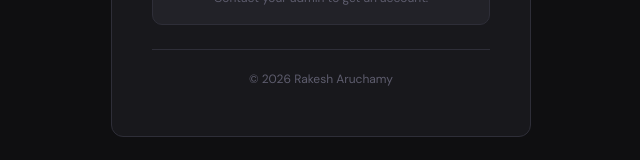
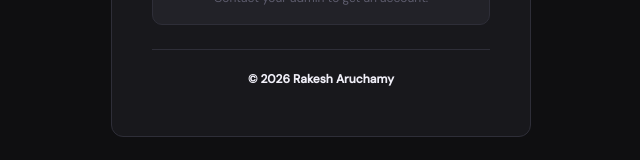
Before and after one commit to rakesharuchamy/Techsupport_Activity, a React (Vite) app: page /#/login in a window 1280 px wide. Shown: the part 592-752 px from the top of the page, without its empty margins (319-959 px from the left). Built offline with nearby package versions, Linux system fonts and the light colour scheme; no server answers; the HTML template or start-up script is replaced by a standard one.

Commit message:
Copyright tag Update

```diff
--- a/src/components/AppLayout.jsx
+++ b/src/components/AppLayout.jsx
@@ -68,7 +68,7 @@ export default function AppLayout() {
 
         {/* Branding */}
         <div style={{ padding: '12px 20px', borderTop: '1px solid var(--border)', textAlign: 'center' }}>
-          <p style={{ fontSize: 11, color: 'var(--text3)' }}>© {new Date().getFullYear()} Rakesh Aruchamy</p>
+          <p style={{ fontSize: 11, fontWeight: 700, color: 'var(--text)' }}>© {new Date().getFullYear()} Rakesh Aruchamy</p>
         </div>
       </aside>
 
--- a/src/pages/LoginPage.jsx
+++ b/src/pages/LoginPage.jsx
@@ -122,7 +122,7 @@ export default function LoginPage() {
         </div>
 
         <div style={{ marginTop: 24, paddingTop: 20, borderTop: '1px solid var(--border)', textAlign: 'center' }}>
-          <p style={{ fontSize: 12, color: 'var(--text3)' }}>© {new Date().getFullYear()} Rakesh Aruchamy</p>
+          <p style={{ fontSize: 12, fontWeight: 700, color: 'var(--text)' }}>© {new Date().getFullYear()} Rakesh Aruchamy</p>
         </div>
       </div>
     </div>
```
Also changed, not shown: 2 other files (tests, documents, lock files or other folders).
